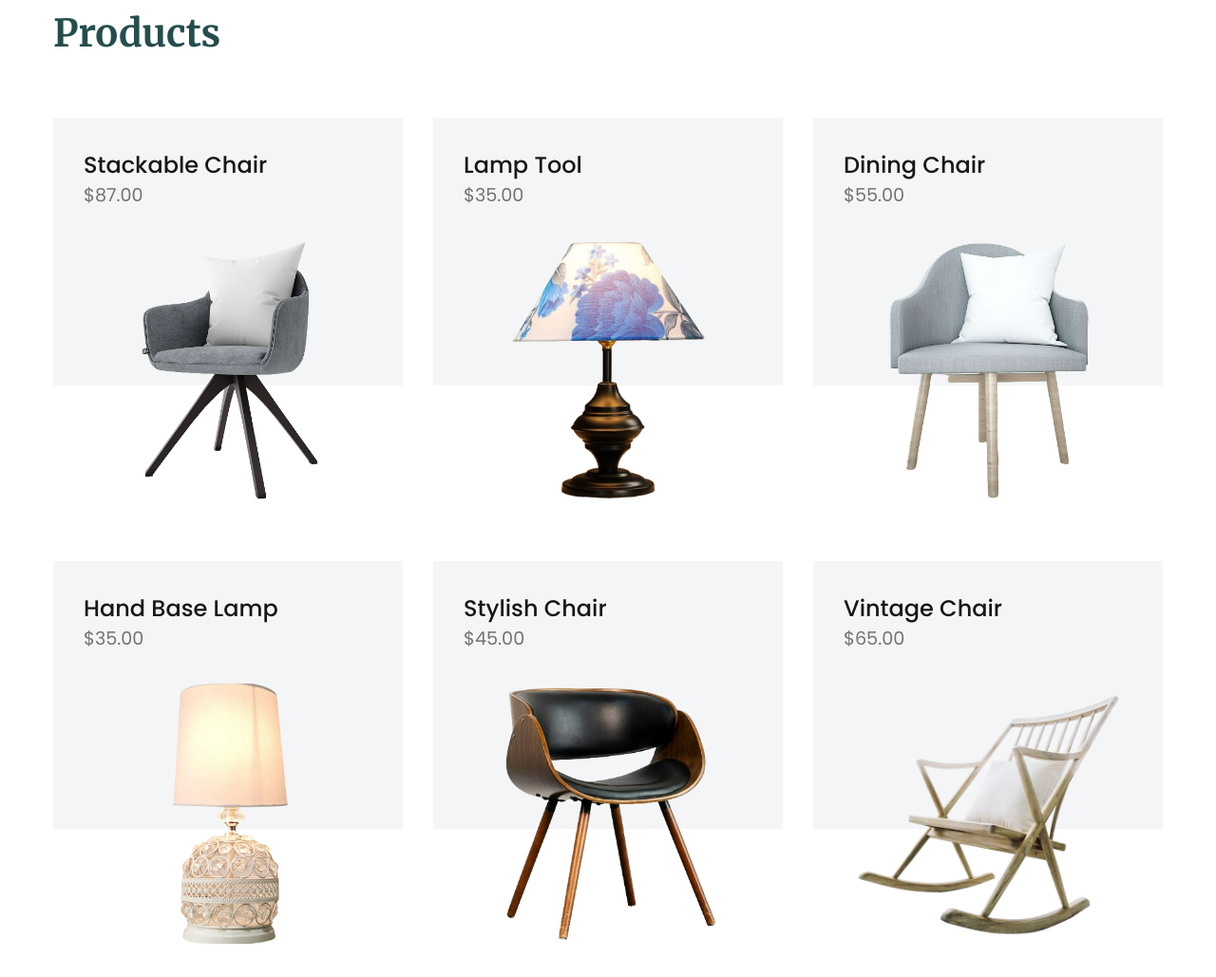
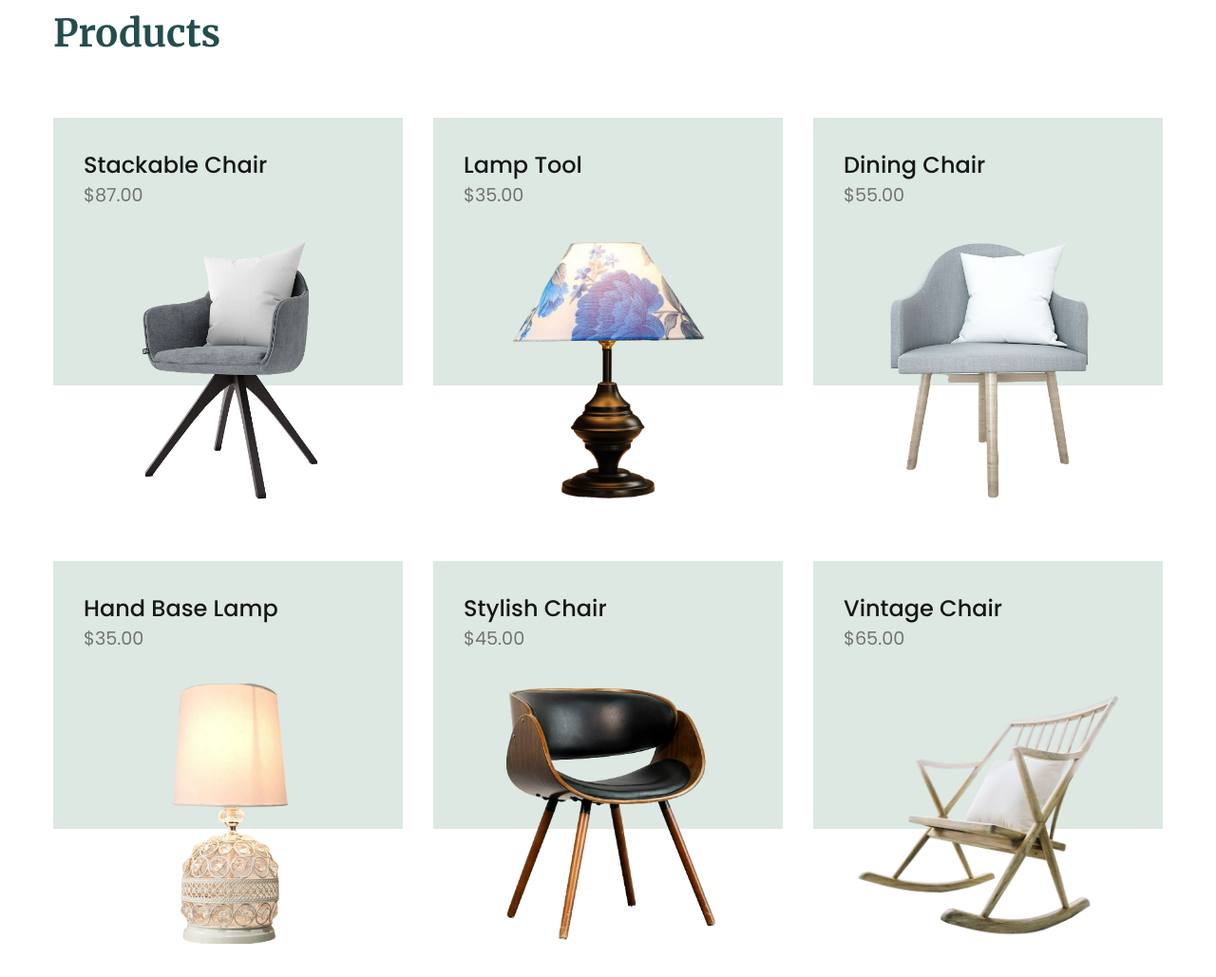
Before and after one commit to anasuyarout03/E-commerce-Furniture-Shop, a plain HTML site: page index.html in a window 1280 px wide. Shown: the part 2060-3089 px from the top of the page at 95% size. Drawn offline with nearby package versions, Linux system fonts and the light colour scheme.

Commit message:
second commit

```diff
--- a/styles.css
+++ b/styles.css
@@ -4,7 +4,7 @@
   --primary-color: #254d4d;
   --text-dark: #171717;
   --text-light: #737373;
-  --extra-light: #f4f5f6;
+  --extra-light: #d2e1d9be;
   --white: #ffffff;
   --max-width: 1200px;
   --header-font: "Merriweather", serif;
```
